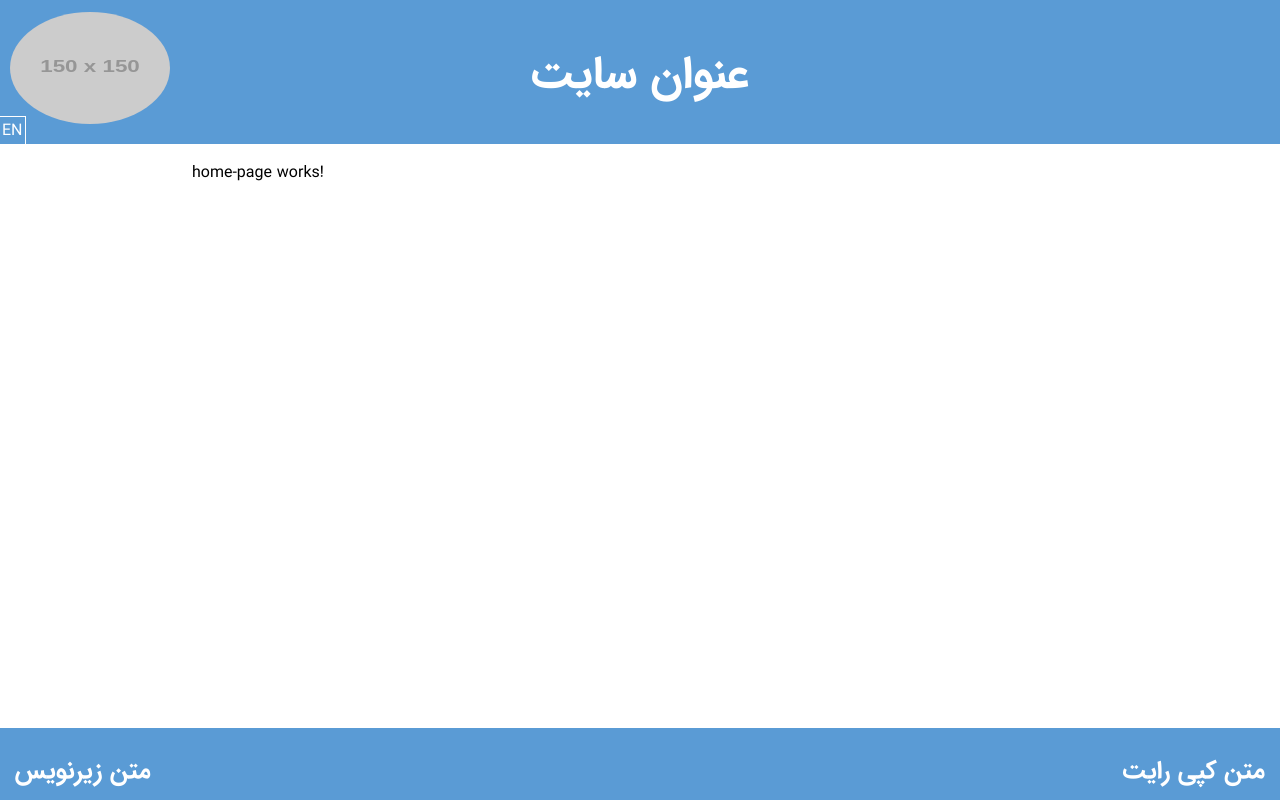
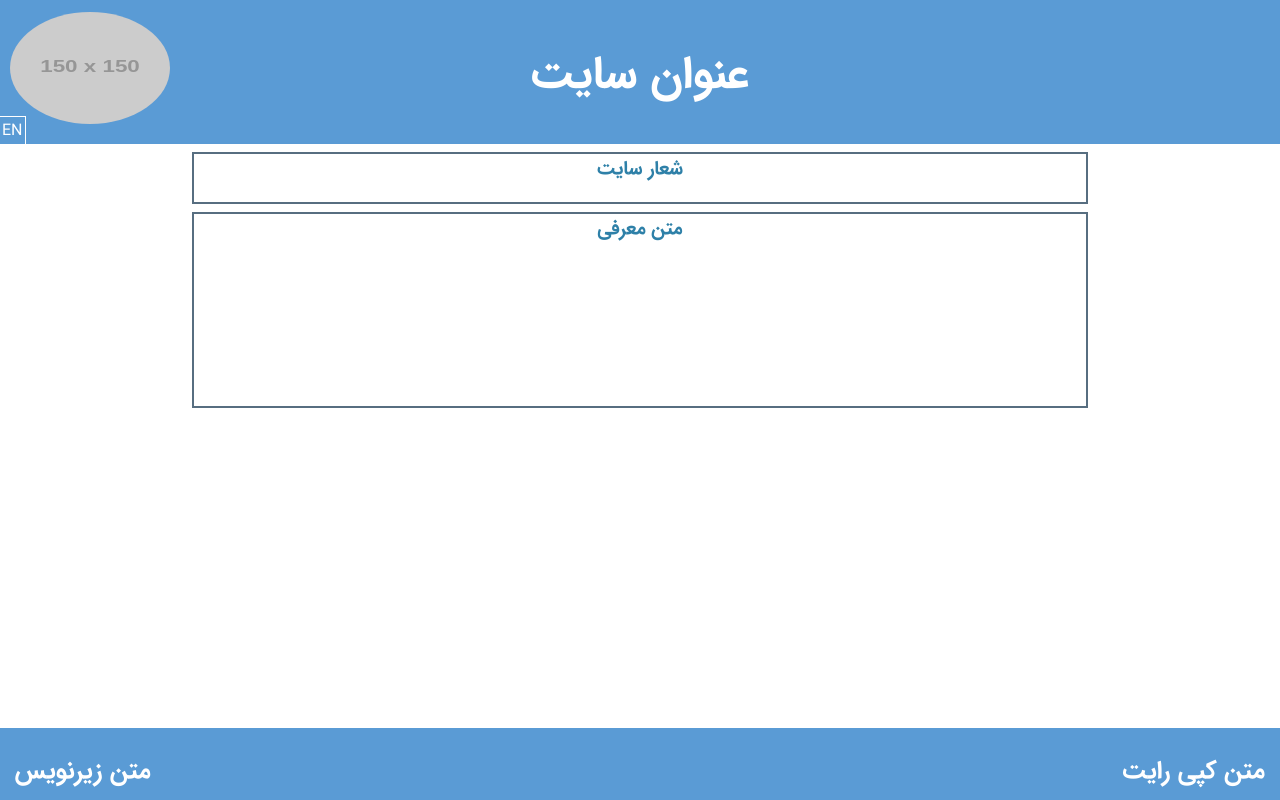
Before and after one commit to NavFar/SecurityTester-Front, an Angular app: page /home in a window 1280 px wide. Built offline with nearby package versions, Linux system fonts and the light colour scheme.

Commit message:
add half of page

```diff
--- a/src/app/components/home-page/home-page.component.css
+++ b/src/app/components/home-page/home-page.component.css
@@ -0,0 +1,14 @@
+.basicWindow{
+  text-align: center;
+  vertical-align: middle;
+  border:2px solid #576e80;
+  margin-top: 1vh;
+  font-weight: bold;
+  font-size: 1.2em;
+}
+.moto{
+  min-height: 6vh;
+}
+.introduction{
+  min-height: 24vh;
+}
--- a/src/app/components/home-page/home-page.component.html
+++ b/src/app/components/home-page/home-page.component.html
@@ -1,3 +1,6 @@
-<p>
-  home-page works!
-</p>
+<div class="baseFontColor basicWindow moto">
+  {{moto}}
+</div>
+<div class="baseFontColor basicWindow introduction">
+  {{introduction}}
+</div>
--- a/src/app/components/home-page/home-page.component.ts
+++ b/src/app/components/home-page/home-page.component.ts
@@ -6,8 +6,12 @@ import { Component, OnInit } from '@angular/core';
   styleUrls: ['./home-page.component.css']
 })
 export class HomePageComponent implements OnInit {
-
-  constructor() { }
+  moto:string;
+  introduction:string;
+  constructor() {
+    this.moto="شعار سایت";
+    this.introduction="متن معرفی"
+   }
 
   ngOnInit() {
   }
```
